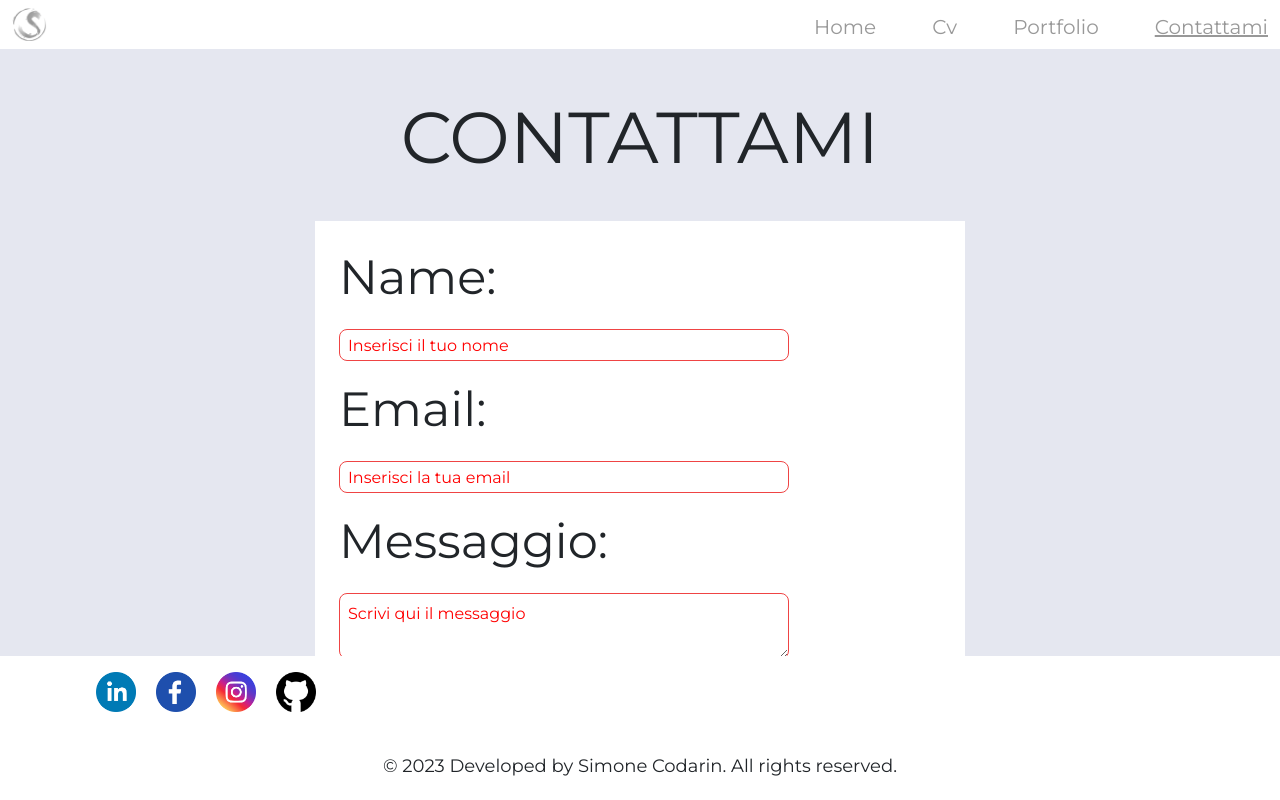
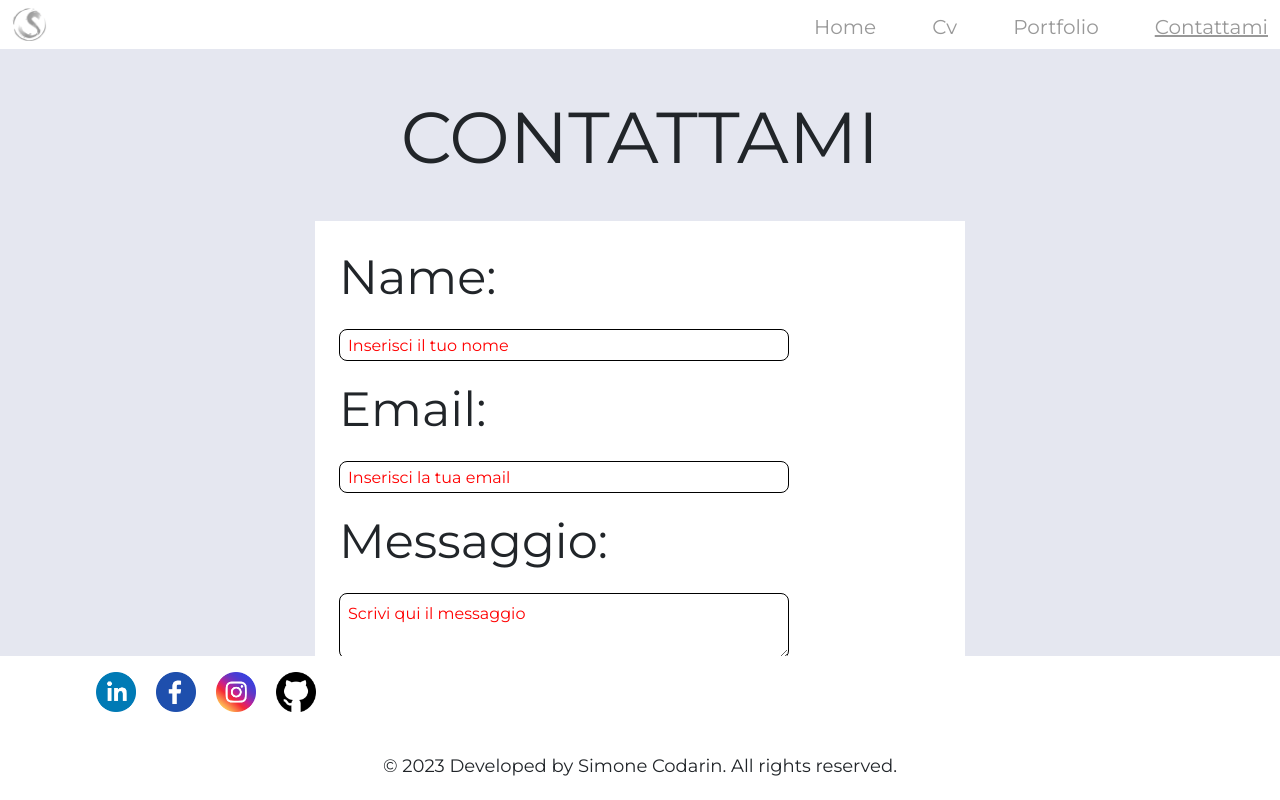
Before and after one commit to SimoCoda/SitoPersonale, a Vue app: page /contattami in a window 1280 px wide. Built offline with nearby package versions, Linux system fonts and the light colour scheme.

Commit message:
edit response

```diff
--- a/src/components/Email.vue
+++ b/src/components/Email.vue
@@ -3,60 +3,28 @@
   <div class="pl-4 bg-white w-[330px] m-auto pb-4 2xl:w-[900px] 2xl:p-10 md:w-[650px] md:pt-6 md:pl-6" id="text">
     <form ref="form" @submit.prevent="sendEmail" class="">
       <label class="flex text-xl mb-2 pt-2 2xl:text-5xl 2xl:pb-3 md:text-5xl md:pb-5">Name:</label>
-      <div v-if="nome != '' ">
         <input
         v-model="nome"
         type="text"
         name="user_name"
         class="w-72 mb-4 h-8 p-2 border-[1px] border-black rounded-lg 2xl:w-[500px] md:w-[450px]"
         placeholder="Inserisci il tuo nome"
-        />
-      </div>
-      <div v-else>
-        <input
-        v-model="nome"
-        type="text"
-        name="user_name"
-        class="w-72 mb-4 h-8 p-2 border-[1px] border-red-500 rounded-lg 2xl:w-[500px] md:w-[450px]"
-        placeholder="Inserisci il tuo nome"
-        />
-      </div>
+      />
       <label class="flex text-xl mb-2 2xl:text-5xl 2xl:pb-3 md:text-5xl md:pb-5">Email:</label>
-      <div v-if="email != ''">
-        <input
+      <input
         v-model="email"
         type="email"
         name="user_email"
         class="w-72 mb-4 h-8 p-2 border-[1px] border-black rounded-lg 2xl:w-[500px] md:w-[450px]"
         placeholder="Inserisci la tua email"
-        />
-      </div>
-      <div v-else>
-        <input
-        v-model="email"
-        type="email"
-        name="user_email"
-        class="w-72 mb-4 h-8 p-2 border-[1px] border-red-500 rounded-lg 2xl:w-[500px] md:w-[450px]"
-        placeholder="Inserisci la tua email"
-        />
-      </div>
+      />
       <label class="flex text-xl mb-2 2xl:text-5xl 2xl:pb-3 md:text-5xl md:pb-5">Messaggio:</label>
-      <div v-if="testo != ''">
-        <textarea
+      <textarea
         v-model="testo"
         name="message"
         class="mb-7 w-72 flex p-2 border-[1px] border-black rounded-lg 2xl:w-[500px] md:w-[450px]"
         placeholder="Scrivi qui il messaggio">
-        </textarea>
-      </div>
-      <div v-else>
-        <textarea
-        v-model="testo"
-        name="message"
-        class="mb-7 w-72 flex p-2 border-[1px] border-red-500 rounded-lg 2xl:w-[500px] md:w-[450px]"
-        placeholder="Scrivi qui il messaggio">
-        </textarea>
-      </div>
+      </textarea>
       <div v-if="this.nome != '' && this.email != '' && this.testo != '' ">
         <input type="submit" value="Invia"
         class="block w-16 text-lg rounded-full bg-sky-500 hover:bg-sky-700 mb-[7px] 2xl:mb-0 "/>
--- a/src/components/Footer.vue
+++ b/src/components/Footer.vue
@@ -1,5 +1,5 @@
 <template>
-    <div class="relative bottom-0 w-full 2xl:mt-5">
+    <div class="static bottom-0 w-full 2xl:mt-5">
         <div class="bg-white h-24 2xl:h-28 2xl:bottom-0 2xl:left-0 2xl:right-0 md:h-36">
             <div class="mt-16 ">
                 <div class="container flex absolute mt-3 pl-24 2xl:w-full 2xl:pt-6">
--- a/src/components/Home.vue
+++ b/src/components/Home.vue
@@ -38,60 +38,54 @@
         <p class="text-base 2xl:text-3xl 2xl:mt-12 2xl:pb-4 md:text-3xl md:leading-10 md:pb-8">Sono un giovane <span class="font-semibold italic"> Frontend Developer</span> che vorrebbe far diventare la sua passione un lavoro,
           residente a Spilimbergo in provincia di Pordenone.
         </p>
-          <h3 class="text-right pb-3 mt-3 font-bold 2xl:text-xl md:text-lg" @click="showSkills">Skills<img src="../assets/image/home/arrowRight.png" alt="back" class="w-2 mt-1 ml-2 float-right 2xl:w-4 md:w-[14px]"></h3>
+        <button @click="showSkills">
+          <h3 class="text-right pb-3 mt-3 font-bold 2xl:text-xl md:text-lg">Skills<img src="../assets/image/home/arrowRight.png" alt="back" class="w-2 mt-1 ml-2 float-right 2xl:w-4 md:w-[14px]"></h3>
+        </button>
       </div>
     </div>
     <div v-else class="relative bg-white rounded-lg w-[300px] m-auto 2xl:w-[1200px] 2xl:left-7 2xl:p-4 md:w-[600px]">
       <div class="flex">
       <div class="m-auto mt-4 2xl:flex">
         <div class="flex mb-4 2xl:flex-col">
-            <img src="../assets/image/loghi_nome/javascript.png" width="64" alt="javascript" class="mr-10 2xl:m-10 2xl:w-40 md:w-28" id="skill1">
-            <img src="../assets/image/loghi_nome/vueJs.png" width="64" alt="vuejs" class="2xl:m-10 2xl:w-40 md:w-28" id="skill2">
+          <img src="../assets/image/loghi_nome/javascript.png" width="52" alt="javascript" class="mr-10 2xl:m-[26px] 2xl:w-15 md:w-28" id="skill1">
+          <img src="../assets/image/loghi_nome/vueJs.png" width="52" alt="vuejs" class="2xl:m-[26px] 2xl:w-15 md:w-28" id="skill2">
         </div>
         <div class="flex mb-4 2xl:flex-col">
-            <img src="../assets/image/loghi_nome/tailwind.png" width="64" alt="tailwind" class="mr-10 2xl:m-10 2xl:w-40 md:w-28" id="skill3">
-            <img src="../assets/image/loghi_nome/chartJs.png" width="64" alt="chartjs" class="2xl:m-10 2xl:w-40 md:w-28" id="skill4">
+          <img src="../assets/image/loghi_nome/tailwind.png" width="52" alt="tailwind" class="mr-10 2xl:m-[26px] 2xl:w-15 md:w-28" id="skill3">
+          <img src="../assets/image/loghi_nome/chartJs.png" width="52" alt="chartjs" class="2xl:m-[26px] 2xl:w-15 md:w-28" id="skill4">
         </div>
         <div class="flex mb-4 2xl:flex-col">
-            <img src="../assets/image/loghi_nome/pinia.png" width="64" alt="pinia" class="mr-10 2xl:m-10 2xl:w-40 md:w-28" id="skill5">
-            <img src="../assets/image/loghi_nome/boostrap.png" width="64" alt="boostrap" class="2xl:m-10 2xl:w-40 md:w-28" id="skill6">
+          <img src="../assets/image/loghi_nome/pinia.png" width="52" alt="pinia" class="mr-10 2xl:m-[26px] 2xl:w-15 md:w-28" id="skill5">
+          <img src="../assets/image/loghi_nome/boostrap.png" width="52" alt="boostrap" class="2xl:m-[26px] 2xl:w-15 md:w-28" id="skill6">
         </div>
         <div class="flex mb-4 2xl:flex-col">
-            <img src="../assets/image/loghi_nome/photoshop.png" width="64" alt="photoshop" class="mr-10 2xl:m-10 2xl:w-40 md:w-28" id="skill7">
-            <img src="../assets/image/loghi_nome/illustrator.png" width="64" alt="illustrator" class="2xl:m-10 2xl:w-40 md:w-28" id="skill8">
+          <img src="../assets/image/loghi_nome/photoshop.png" width="52" alt="photoshop" class="mr-10 2xl:m-[26px] 2xl:w-15 md:w-28" id="skill7">
+          <img src="../assets/image/loghi_nome/illustrator.png" width="52" alt="illustrator" class="2xl:m-[26px] 2xl:w-15 md:w-28" id="skill8">
         </div>
         <div class="flex 2xl:flex-col">
-            <img src="../assets/image/loghi_nome/inDesign.png" width="64" alt="indesign" class="mr-10 2xl:m-10 2xl:w-40 md:w-28" id="skill9">
-            <img src="../assets/image/loghi_nome/visualStudio.png" width="64" alt="indesign" class="2xl:m-10 2xl:w-40 md:w-28" id="skill10">
+          <img src="../assets/image/loghi_nome/inDesign.png" width="52" alt="indesign" class="mr-10 2xl:m-[26px] 2xl:w-15 md:w-28" id="skill9">
+          <img src="../assets/image/loghi_nome/visualStudio.png" width="52" alt="indesign" class="2xl:m-[26px] 2xl:w-15 md:w-28" id="skill10">
         </div>
       </div>
       </div>
-        <h3 class="text-left pb-3 mt-3"><img src="../assets/image/home/arrowLeft.png" alt="back" class="w-3 ml-5 mr-2 2xl:w-5 md:w-5" @click="showSkills"></h3>
+      <button @click="showSkills" class="border-2 border-cyan-400">
+        <h3 class="text-left pb-3 mt-3"><img src="../assets/image/home/arrowLeft.png" alt="back" class="w-3 ml-5 mr-2 2xl:w-5 md:w-5"></h3>
+      </button>
     </div>
   </div>
-  <div class="fixed bottom-0 right-0 left-0 w-full">
-    <div class="bg-white h-24 2xl:h-28 2xl:bottom-0 2xl:left-0 2xl:right-0 md:h-36">
-        <div class="mt-16 ">
-            <div class="container flex absolute mt-3 pl-24 2xl:w-full 2xl:pt-6">
-                <a href="https://www.linkedin.com/in/simone-codarin/" target="_blank"><img class="relative flex mr-5 2xl:mr-10 2xl:w-10 2xl:-mt-5 md:w-10" src="../assets/image/social/linkedin_logo.png" width="30" id="loghi"></a>
-                <a href="https://www.facebook.com/simone.codarin.3/" target="_blank"><img class="relative flex mr-5 2xl:mr-10 2xl:w-10 2xl:-mt-5 md:w-10" src="../assets/image/social/facebook_logo.png" width="30" id="loghi"></a>
-                <a href="https://www.instagram.com/simone_codarin/" target="_blank"><img class="relative flex mr-5 2xl:mr-10 2xl:w-10 2xl:-mt-5 md:w-10" src="../assets/image/social/instagram_logo.png" width="30" id="loghi"></a>
-                <a href="https://github.com/SimoCoda" target="_blank"><img class="relative flex 2xl:w-10 2xl:-mt-5 md:w-10 " src="../assets/image/social/github_logo.png" width="30" id="loghi"></a>
-            </div>
-            <p class="relative text-center text-xs top-16 2xl:top-16 2xl:m-auto 2xl:text-lg md:top-24 md:text-lg">© 2023 Developed by Simone Codarin. All rights reserved.</p>
-        </div>
-    </div>
-</div>
+
+  <Footer class="relative top-14 2xl:top-28" />
 
 </template>
 
 <script>
 import { ref } from "vue";
 import {useRouter} from 'vue-router';
+import Footer from './Footer.vue'
 
-export default {
+export default{
   name: "Home",
-  components: {  },
+  components: { Footer, },
     setup() {
       const router = useRouter()
       let showMenu = ref(false);
```
Lines whose indentation alone changed are shown as unchanged.
